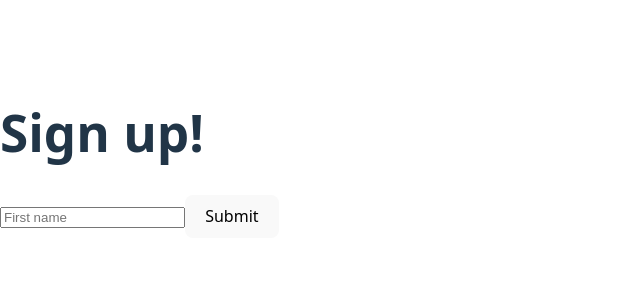
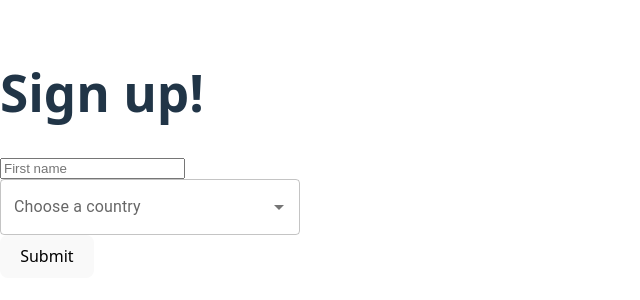
Before and after one commit to tonnycie/regform-grp, a React (Vite) app in the folder regform-grp/: page / in a window 1280 px wide. Shown: the part 246-546 px from the top of the page, without its empty margins (0-640 px from the left). Built offline with nearby package versions, Linux system fonts and the light colour scheme.

Commit message:
added-country-field

```diff
--- a/regform-grp/src/App.jsx
+++ b/regform-grp/src/App.jsx
@@ -3,13 +3,33 @@ import { Autocomplete, TextField } from '@mui/material';
 import Box from '@mui/material/Box';
 
 function App() {
-
-
+ const countries = [
+  { code: 'BG', label: 'Bulgaria', phone: '359' },
+  { code: 'US', label: 'United States', phone: '1' },
+  { code: 'DE', label: 'Germany', phone: '49' },
+  { code: 'FR', label: 'France', phone: '33' },
+  { code: 'IT', label: 'Italy', phone: '39' },
+  { code: 'ES', label: 'Spain', phone: '34' },
+  { code: 'GB', label: 'United Kingdom', phone: '44' },
+  { code: 'CA', label: 'Canada', phone: '1' },
+  { code: 'AU', label: 'Australia', phone: '61' },
+  { code: 'IN', label: 'India', phone: '91' },
+  { code: 'CN', label: 'China', phone: '86' },
+  { code: 'JP', label: 'Japan', phone: '81' },
+  { code: 'BR', label: 'Brazil', phone: '55' },
+  { code: 'RU', label: 'Russia', phone: '7' },
+  { code: 'TR', label: 'Turkey', phone: '90' },
+  { code: 'GR', label: 'Greece', phone: '30' },
+  { code: 'NL', label: 'Netherlands', phone: '31' },
+  { code: 'PL', label: 'Poland', phone: '48' },
+  { code: 'RO', label: 'Romania', phone: '40' },
+  { code: 'UA', label: 'Ukraine', phone: '380' },
+];
    return (
     <div>
      <h1>Sign up!</h1>
      <Formik
-       initialValues={{ email: '', password: '', 'First Name': '', 'Middle Name': '', 'Last Name': '', 'confirm password': '' , 'phone number': '', 'country': '', 'city': '', 'postal code': '', 'address line 1': '', 'address line 2': '' }}
+       initialValues={{ email: '', password: '', 'First Name': '', 'Middle Name': '', 'Last Name': '', 'confirm password': '' , 'phone number': '', country: null, 'city': '', 'postal code': '', 'address line 1': '', 'address line 2': '' }}
        validate={values => {
          const errors = {};
          if (!values.email) {
@@ -36,9 +56,6 @@ function App() {
           if (!values['phone number']) {
            errors['phone number'] = 'Optional';
          return errors;}
-          if (!values['country']) {
-           errors['country'] = 'Required';
-         return errors;}
           if (!values['city']) {
            errors['city'] = 'Required';
          return errors;}
@@ -64,7 +81,48 @@ function App() {
            <Field type="First Name" name="First Name" placeholder="First name" />
            <ErrorMessage name="First Name" component="div" />
 
-
+            <Autocomplete
+      id="country-select-demo"
+      sx={{ width: 300 }}
+      options={countries}
+      autoHighlight
+      getOptionLabel={(option) => option.label}
+      renderOption={(props, option) => {
+        const { key, ...optionProps } = props;
+        return (
+          <Box
+            key={key}
+            component="li"
+            sx={{ '& > img': { mr: 2, flexShrink: 0 } }}
+            {...optionProps}
+          >
+             <img
+              loading="lazy"
+              width="20"
+              srcSet={`https://flagcdn.com/w40/${option.code.toLowerCase()}.png 2x`}
+              src={`https://flagcdn.com/w20/${option.code.toLowerCase()}.png`}
+              alt=""
+            />
+            {option.label} ({option.code}) +{option.phone}
+          </Box>
+        );
+      }}
+      renderInput={(params) => (
+        <TextField
+          {...params}
+          label="Choose a country"
+          sx = {{
+            backgroundColor: 'white',
+          }}
+          slotProps={{
+            htmlInput: {
+              ...params.inputProps,
+              autoComplete: 'new-password',
+            },
+          }}
+        />
+      )}
+    />
 
 
 
```
